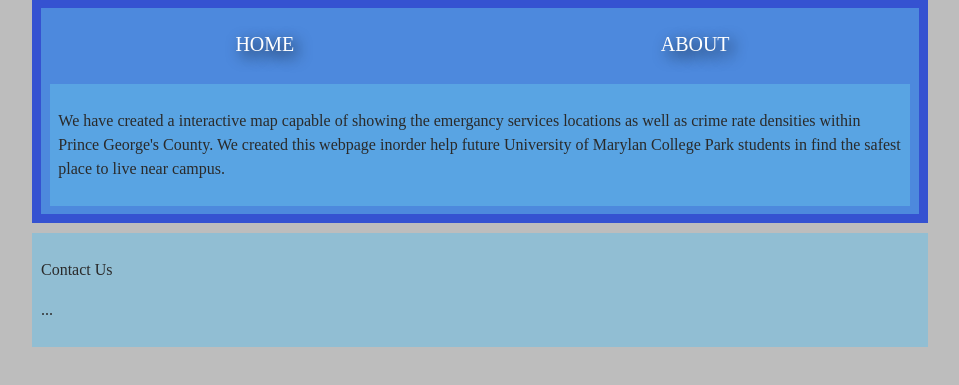
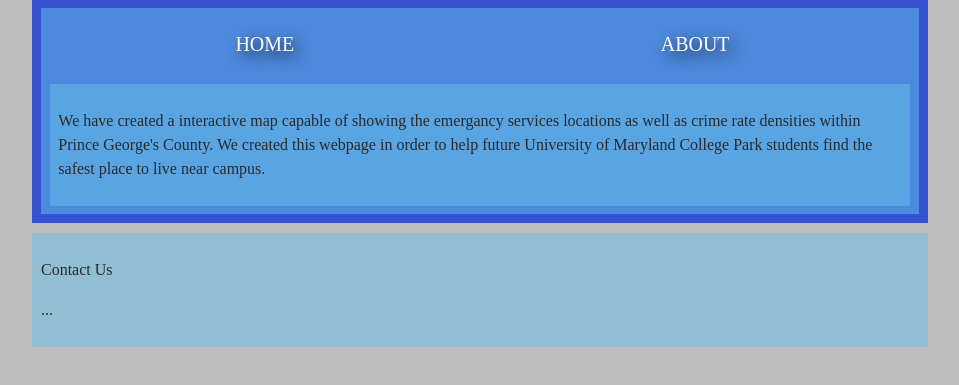
Before and after one commit to rdizzle2350/377FinalProject, a website: page public/About.html in a window 1280 px wide. Shown: the part 129-514 px from the top of the page, without its empty margins (160-1119 px from the left). Drawn offline with Linux system fonts and the light colour scheme.

Commit message:
minor proof reading

```diff
--- a/public/About.html
+++ b/public/About.html
@@ -30,8 +30,8 @@
             <p>
                 We have created a interactive map capable of showing the
                 emergancy services locations as well as crime rate densities
-                within Prince George's County. We created this webpage inorder
-                help future University of Marylan College Park students in find
+                within Prince George's County. We created this webpage in order to
+                help future University of Maryland College Park students find
                 the safest place to live near campus.
             </p>
         </div>
```
Also changed, not shown: public/index.html (+2 -2 lines).
